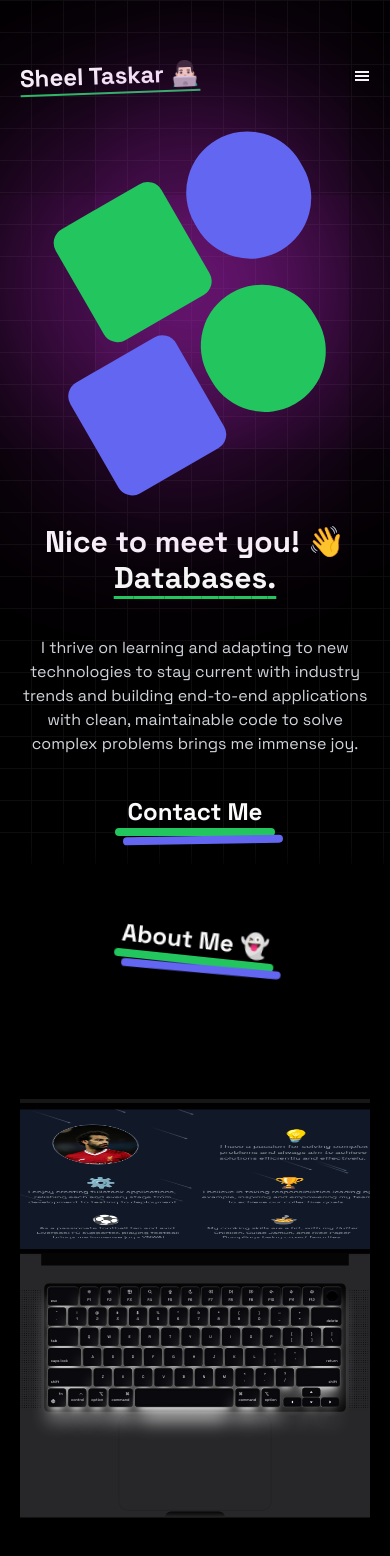
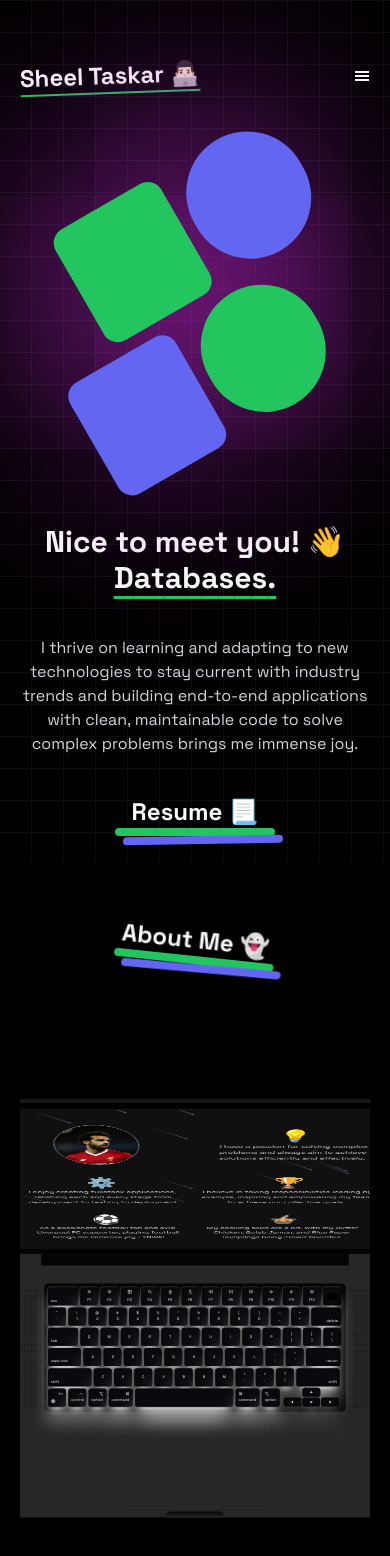
Before and after one commit to Sheel-ui/portfolio, a Next.js app: page / in a window 390 px wide. Shown: the top 1556 px of the page. Built offline with nearby package versions, Linux system fonts and the light colour scheme.

Commit message:
Add media queries

```diff
--- a/src/components/sections/About.tsx
+++ b/src/components/sections/About.tsx
@@ -7,7 +7,7 @@ export default function About() {
 		<div id="about" className="pt-10 reletive">
 			<Title
 				text="About Me 👻"
-				className="flex flex-col items-center justify-center text-center rotate-6 sm:mb-24"
+				className="flex flex-col items-center justify-center text-center rotate-6 "
 			></Title>
 			<div className="overflow-hidden w-full">
 				<MacbookScroll showGradient={false} />
--- a/src/components/sections/Contact.tsx
+++ b/src/components/sections/Contact.tsx
@@ -8,17 +8,19 @@ export default function Contact() {
 				text="Contact Me 📬"
 				className="flex flex-col items-center justify-center text-center -rotate-6"
 			></Title>
-			<div className="flex mt-20">
-				<div className="w-1/2 space-y-5">
-					<p className="text-lg md:w-96 text-gray-300">
+			<div className="flex flex-col lg:flex-row items-center lg:items-start mt-20">
+				<div className="w-2/3 lg:w-1/2 space-y-5">
+					<p className="hidden sm:block text-lg text-gray-300 text-center pb-10 lg:pb-0 lg:w-96 lg:text-left">
 						I&apos;m currently looking for new opportunities, my
 						inbox is always open. Whether you have a question or
 						just want to say hi, Please feel free to reach out to
 						me!
 					</p>
-					<Socials />
+					<div className="hidden lg:block">
+						<Socials />
+					</div>
 				</div>
-				<div className="w-1/2">
+				<div className="w-full sm:w-3/4 md:w-2/3 lg:w-1/2">
 					<form className="flex flex-col">
 						<label htmlFor="name" className="my-1 text-lg">
 							Name
--- a/src/components/sections/Education.tsx
+++ b/src/components/sections/Education.tsx
@@ -14,10 +14,10 @@ export default function Education() {
 				<div className="flex flex-col items-end flex-1 max-w-1/2">
 					<AnimatePresence>
 						<motion.div
-							initial={{ x: -500, opacity: 0 }}
+							initial={{ x: -300, opacity: 0 }}
 							whileInView={{ x: 0, opacity: 1 }}
-							transition={{ duration: 1 }}
-							className="w-full rounded-3xl bg-slate-900 mb-10 p-4"
+							transition={{ duration: 0.5 }}
+							className="w-full rounded-3xl bg-[#101010] border border-gray-800 text-gray-300 mb-10 p-4"
 						>
 							<div className="flex">
 								<Image
@@ -46,10 +46,10 @@ export default function Education() {
 					<div className="h-96 w-full bg-transparent mb-10"></div>
 					<AnimatePresence>
 						<motion.div
-							initial={{ x: -500, opacity: 0 }}
+							initial={{ x: -300, opacity: 0 }}
 							whileInView={{ x: 0, opacity: 1 }}
-							transition={{ duration: 1 }}
-							className="h-96 w-full rounded-3xl bg-slate-900 mb-10 p-4"
+							transition={{ duration: 0.5 }}
+							className="h-96 w-full rounded-3xl bg-[#101010] border border-gray-800 text-gray-300 mb-10 p-4 overflow-y-auto"
 						>
 							<div className="flex">
 								<Image
@@ -97,10 +97,10 @@ export default function Education() {
 					<div className="h-56 w-full bg-transparent"></div>
 					<AnimatePresence>
 						<motion.div
-							initial={{ x: -500, opacity: 0 }}
+							initial={{ x: -300, opacity: 0 }}
 							whileInView={{ x: 0, opacity: 1 }}
-							transition={{ duration: 1 }}
-							className=" w-full rounded-3xl bg-slate-900 mb-10 p-4"
+							transition={{ duration: 0.5 }}
+							className=" w-full rounded-3xl bg-[#101010] border border-gray-800 text-gray-300 mb-10 p-4"
 						>
 							<div className="flex">
 								<Image
@@ -161,10 +161,10 @@ export default function Education() {
 					<div className="h-48 w-full bg-transparent mb-10"></div>
 					<AnimatePresence>
 						<motion.div
-							initial={{ x: 500, opacity: 0 }}
+							initial={{ x: 300, opacity: 0 }}
 							whileInView={{ x: 0, opacity: 1 }}
-							transition={{ duration: 1.5 }}
-							className="h-96 w-full rounded-3xl bg-slate-900 mb-10 p-4"
+							transition={{ duration: 0.5 }}
+							className="h-96 w-full rounded-3xl bg-[#101010] border border-gray-800 text-gray-300 mb-10 p-4 overflow-y-auto"
 						>
 							<div className="flex">
 								<Image
@@ -180,7 +180,7 @@ export default function Education() {
 									<span>Pune, India</span>
 								</div>
 							</div>
-							<div className="mt-4 text-xs text-gray-300">
+							<div className="mt-4 text-xs text-gray-400">
 								• Worked on building automated pipelines for
 								extracting, processing, embedding text data from
 								2 major SDLC platforms. <br />
@@ -209,10 +209,10 @@ export default function Education() {
 					<div className="h-96 w-full bg-transparent mb-10"></div>
 					<AnimatePresence>
 						<motion.div
-							initial={{ x: 500, opacity: 0 }}
+							initial={{ x: 300, opacity: 0 }}
 							whileInView={{ x: 0, opacity: 1 }}
-							transition={{ duration: 1 }}
-							className="w-full rounded-3xl bg-slate-900 p-4"
+							transition={{ duration: 0.5 }}
+							className="w-full rounded-3xl bg-[#101010] border border-gray-800 text-gray-300 p-4"
 						>
 							<div className="flex">
 								<Image
--- a/src/components/sections/Hero.tsx
+++ b/src/components/sections/Hero.tsx
@@ -21,7 +21,7 @@ export default function Hero() {
 					href={"mailto:sheeltaskar64@gmail.com"}
 					className="inline-block"
 				>
-					<Title text="Contact Me"></Title>
+					<Title text="Resume 📃" className="flex flex-col items-center justify-center text-center"></Title>
 				</Link>
 			</div>
 			<div className="relative">
--- a/src/components/ui/card-hover.tsx
+++ b/src/components/ui/card-hover.tsx
@@ -52,10 +52,10 @@ export const CardHover = ({
 								/>
 							)}
 						</AnimatePresence>
-						<div className="rounded-md w-full p-4 overflow-hidden bg-black group-hover:ring-2 ring-green-500 relative z-20 transition-all duration-500">
+						<div className="rounded-md w-full p-0 overflow-hidden bg-black group-hover:ring-2 ring-green-500 relative z-20 transition-all duration-500">
 							<div className="py-10 z-50 relative space-y-5">
-                                <Icon className="size-7 mx-auto"/>
-								<p className="text-xl text-center text-gray-300 font-bold">
+                                <Icon className="size-6 mx-auto"/>
+								<p className="text-md text-center text-gray-300 font-bold">
 									{item.text}
 								</p>
 							</div>
--- a/src/components/ui/macbook-scroll.tsx
+++ b/src/components/ui/macbook-scroll.tsx
@@ -72,16 +72,12 @@ export const MacbookScroll = ({
 	return (
 		<div
 			ref={ref}
-			className=" min-h-[1100px]  flex flex-col items-center py-0 md:pb-80 justify-start flex-shrink-0 [perspective:800px] transform  scale-75 sm:scale-100"
+			className=" min-h-[1100px]  flex flex-col items-center py-0 md:pb-80 justify-start flex-shrink-0 [perspective:800px] transform  scale-75 sm:scale-90"
 		>
-			{/* <motion.h2
-				style={{
-					translateY: textTransform,
-					opacity: textOpacity,
-				}}
-				className="dark:text-white text-neutral-800 text-3xl font-bold mb-20 text-center"
-			></motion.h2> */}
-
+			<motion.h2
+				className="dark:text-white text-neutral-800 text-3xl font-bold mb-20 text-center hidden sm:block"
+			>
+			</motion.h2>
 			<Lid
 				src={src}
 				scaleX={scaleX}
@@ -112,7 +108,7 @@ export const MacbookScroll = ({
 					<div className="h-40 w-full absolute bottom-0 inset-x-0 bg-gradient-to-t dark:from-black from-white via-white dark:via-black to-transparent z-50"></div>
 				)}
 			</div>
-			<div className="h-0 sm:h-16 bg-gradient-to-t from-black absolute -bottom-5 left-0 xl:bottom-0 w-full "></div>
+			{/* <div className="h-0 sm:h-16 bg-gradient-to-t from-black absolute -bottom-5 left-0 xl:bottom-0 w-full "></div> */}
 		</div>
 	);
 };
@@ -163,7 +159,7 @@ export const Lid = ({
 					<div className="">
 						<div className=" w-full relative">
 							<div className="absolute inset-0 h-full w-full  transform scale-[0.80]" />
-							<div className="relative shadow-xl bg-gray-900 p-4 h-[390px] overflow-hidden rounded-lg flex flex-col justify-end items-start">
+							<div className="relative shadow-xl p-4 h-[390px] overflow-hidden rounded-lg flex flex-col justify-end items-start bg-[#101010] border border-gray-800">
 								<div className="h-full w-full grid grid-rows-2 grid-cols-2 md:grid-cols-3 gap-4 p-4">
 									<div className=" rounded-lg flex flex-col justify-center items-center">
 										<Image
@@ -176,23 +172,48 @@ export const Lid = ({
 									</div>
 									<div className=" rounded-lg flex flex-col justify-center items-center">
 										<p className="text-3xl">💡</p>
-										<p className="text-center text-[10px] text-gray-400">I have a passion for solving complex problems and always aim to achieve solutions efficiently and effectively.</p>
+										<p className="text-center text-[10px] text-gray-300">
+											I have a passion for solving complex
+											problems and always aim to achieve
+											solutions efficiently and
+											effectively.
+										</p>
 									</div>
 									<div className=" rounded-lg flex flex-col justify-center items-center">
 										<p className="text-3xl">⚙️</p>
-										<p className="text-center text-[10px] text-gray-400">I enjoy creating fullstack applications, relishing each and every stage from development to testing to deployment.</p>
+										<p className="text-center text-[10px] text-gray-300">
+											I enjoy creating fullstack
+											applications, relishing each and
+											every stage from development to
+											testing to deployment.
+										</p>
 									</div>
 									<div className=" rounded-lg flex flex-col justify-center items-center">
 										<p className="text-3xl">🏆</p>
-										<p className="text-center text-[10px] text-gray-400">I believe in taking responsibilities leading by example, inspiring and empowering my team to achieve our collective goals.</p>
+										<p className="text-center text-[10px] text-gray-300">
+											I believe in taking responsibilities
+											leading by example, inspiring and
+											empowering my team to achieve our
+											collective goals.
+										</p>
 									</div>
 									<div className=" rounded-lg flex flex-col justify-center items-center">
 										<p className="text-3xl">⚽</p>
-										<p className="text-center text-[10px] text-gray-400">As a passionate football fan and avid Liverpool FC supporter, playing football brings me immense joy - YNWA!</p>
+										<p className="text-center text-[10px] text-gray-300">
+											As a passionate football fan and
+											avid Liverpool FC supporter, playing
+											football brings me immense joy -
+											YNWA!
+										</p>
 									</div>
 									<div className=" rounded-lg flex flex-col justify-center items-center">
 										<p className="text-3xl">🍲</p>
-										<p className="text-center text-[10px] text-gray-400">My cooking skills are a hit, with my Butter Chicken, Gulab Jamun, and Rice Paper Dumplings being crowd favorites</p>
+										<p className="text-center text-[10px] text-gray-300">
+											My cooking skills are a hit, with my
+											Butter Chicken, Gulab Jamun, and
+											Rice Paper Dumplings being crowd
+											favorites
+										</p>
 									</div>
 								</div>
 								<Meteors number={20} />
```
Also changed, not shown: src/components/sections/Projects.tsx (+21 -21 lines), public/projects/graph.png, public/projects/next-word.png. Lines whose indentation alone changed are shown as unchanged.
